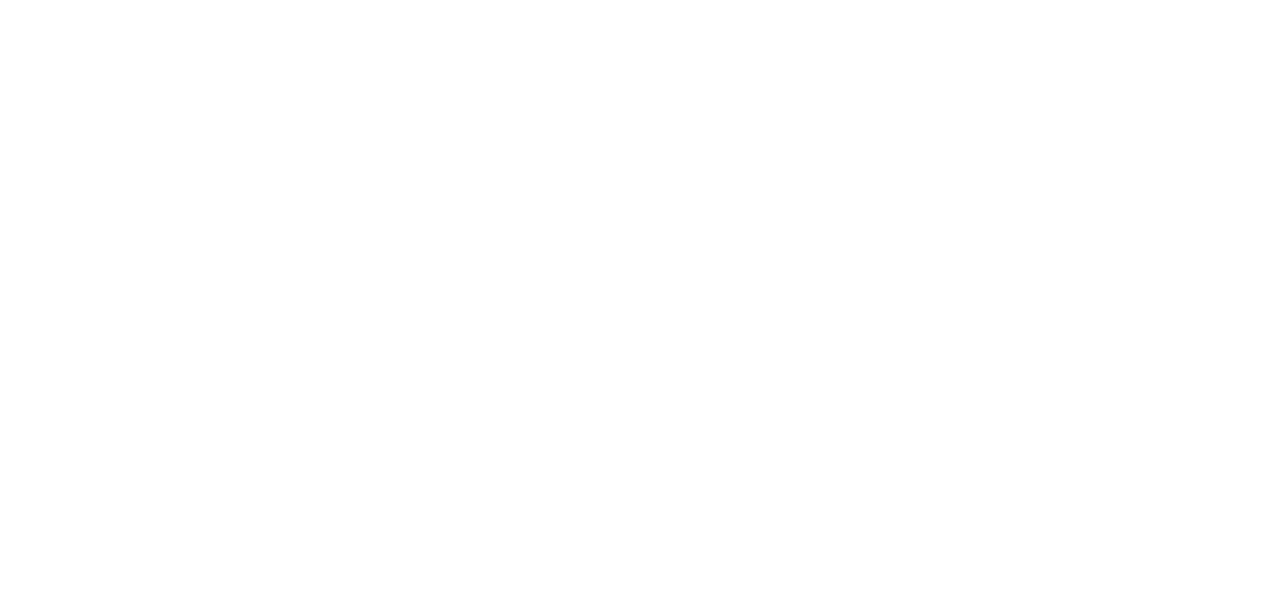
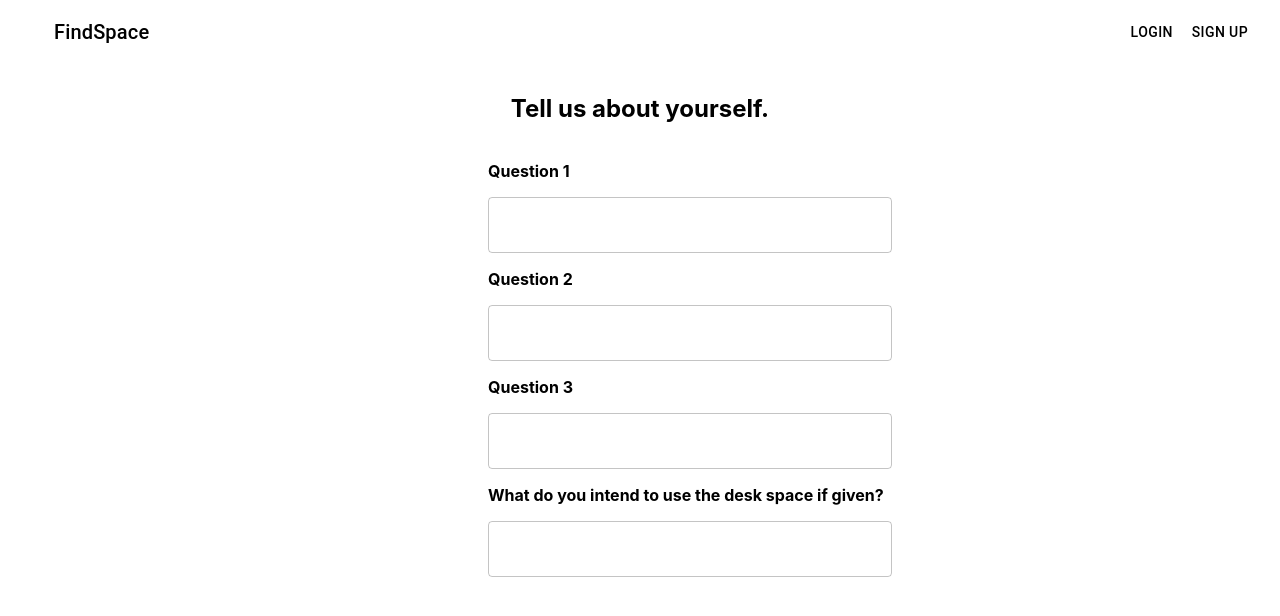
Before and after one commit to JonaChen98/FindSpace, a React (Create React App) app in the folder client/: page /profilesetup in a window 1280 px wide. Shown: the top 616 px of the page. Built offline with nearby package versions, Linux system fonts and the light colour scheme.

Commit message:
Created part of the profile set up page and fixed some styling to sign up cards

```diff
--- a/client/src/App.js
+++ b/client/src/App.js
@@ -7,6 +7,7 @@
 import Profile from './pages/Profile';
 import Dashboard from './pages/Dashboard';
 import Signup from './pages/Signup';
+import ProfileSetup from './pages/ProfileSetup';
 
 const App = () => {
   return(
@@ -16,6 +17,7 @@
       <Route exact path="/profile" component={Profile} />
       <Route exact path="/signup" component={Signup} />
       <Route exact path="/dashboard" component={Dashboard} />
+      <Route exact path="/profilesetup" component={ProfileSetup} />
     </Router>
   );
 }
--- /dev/null
+++ b/client/src/pages/ProfileSetup.js
@@ -0,0 +1,40 @@
+import React from 'react';
+import { makeStyles } from '@material-ui/core/styles';
+import TextField from '@material-ui/core/TextField';
+import Navbar from '../components/navbar';
+
+
+const useStyles = makeStyles((theme) => ({
+  root: {
+    '& > *': {
+      margin: theme.spacing(1),
+      width: '40ch',
+    },
+  },
+}));
+
+
+export default function LayoutTextFields() {
+  const classes = useStyles();
+
+  return (
+    <div>
+        <Navbar/>
+        <div style={{margin: "auto", width: "50%", padding: "10px"}}>
+        {/* <Box mx="auto"> */}
+        <h2 style={{textAlign:"center"}}> Tell us about yourself.</h2>
+        <form className={classes.root} noValidate autoComplete="off" style={{margin: "auto", width: "50%", padding: "10px"}}>
+            <h4> Question 1</h4>
+            <TextField id="outlined-basic" variant="outlined" />
+            <h4> Question 2</h4>
+            <TextField id="outlined-basic" variant="outlined" />
+            <h4> Question 3</h4>
+            <TextField id="outlined-basic" variant="outlined" />
+            <h4> What do you intend to use the desk space if given?</h4>
+            <TextField id="outlined-basic" variant="outlined" />
+        </form>
+        {/* </Box> */}
+        </div>
+    </div>
+  );
+}
--- a/client/src/pages/Signup.js
+++ b/client/src/pages/Signup.js
@@ -12,9 +12,9 @@
 import Navbar from '../components/navbar';
 
 const useStyles = makeStyles({
-  root: {
-    maxWidth: 345,
-  },
+  // root: {
+  //   maxWidth: 345,
+  // },
   media: {
     height: 140,
   },
@@ -27,9 +27,11 @@
   return (
   <div>
     <Navbar/>
-  <div style ={{ display: "flex", margin: "0px auto", position:"absolute"}}>
-    <div id = "studentCard" style={{display: "flex", float: "right"}}>
-      <Card className={classes.root}>
+    <div style={{marginTop: "40%",margin: "auto", width: "50%", padding: "10px", display: "flex"}}>
+  {/* <div style ={{ display: "flex", margin: "0px auto", position:"absolute"}}> */}
+      <div id = "studentCard" style={{ width: "40%", float: "left", padding: "20px"}}>
+        <Card>
+        {/* <Card className={classes.root}> */}
           <CardContent>
             <Typography
               gutterBottom variant="h5"
@@ -67,8 +69,9 @@
 
         </div>
 
-      <div id = "professionalCard" style={{display: "flex"}}>
-      <Card className={classes.root}>
+        <div id = "professionalCard" style={{ width: "40%", float: "left", padding: "20px"}}>
+        <Card>
+        {/* <Card className={classes.root}> */}
           <CardContent>
             <Typography
               gutterBottom variant="h5"
```
Lines whose indentation alone changed are shown as unchanged.
